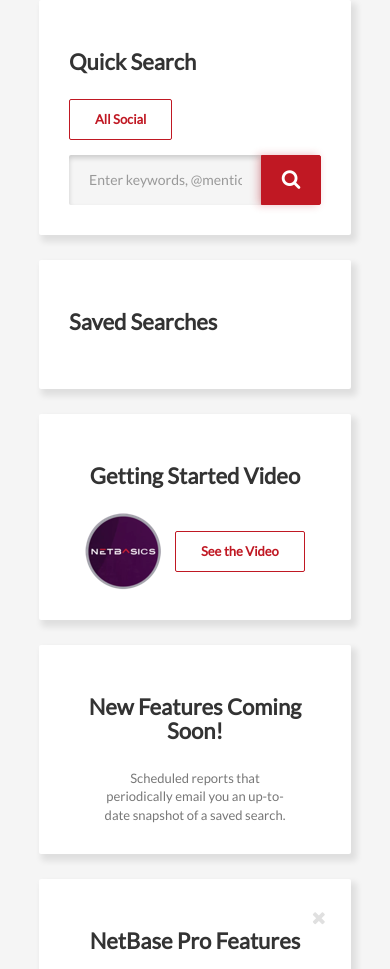
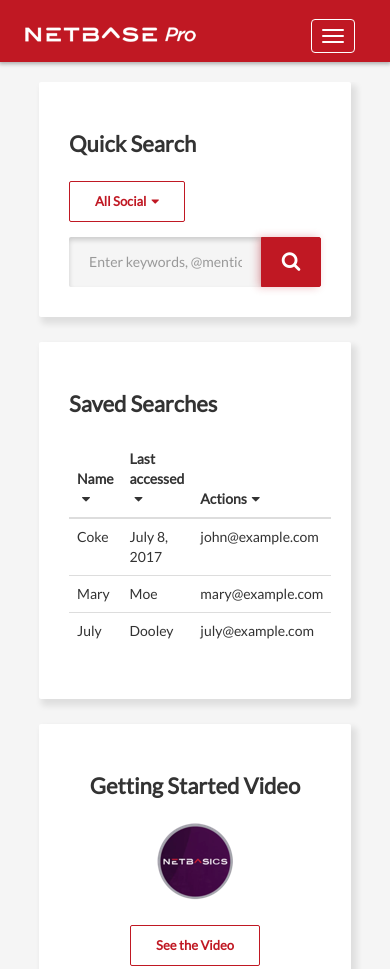
Before and after one commit to victorwltsang/nbpro, a website: page index.html in a window 390 px wide. Shown: the top 969 px of the page. Drawn offline with nearby package versions, Linux system fonts and the light colour scheme.

Commit message:
more responsiveness, added navbar, started table

```diff
--- a/index.html
+++ b/index.html
@@ -13,6 +13,30 @@
 
   <body>
     <div id="wrapper">
+
+
+      <nav class="navbar navbar-red">
+        <div class="container">
+          <div class="navbar-header">
+            <button type="button" class="navbar-toggle" data-toggle="collapse" data-target="#navbar">
+        <span class="icon-bar"></span>
+        <span class="icon-bar"></span>
+        <span class="icon-bar"></span>
+      </button>
+            <a href="#"><img class="navbar-brand-image" src="assets/images/NBpro.png" alt="NetBase Pro" /></a>
+          </div>
+          <div class="collapse navbar-collapse" id="navbar">
+            <ul class="nav navbar-nav">
+              <li class=""><a href="#"><i class="fa fa-home fa-nav-padding-right" aria-hidden="true"></i>Home</a></li>
+              <li><a href="#"><i class="fa fa-search fa-nav-padding-right" aria-hidden="true"></i>Search</a></li>
+              <li><a href="#"><i class="fa fa-pie-chart fa-nav-padding-right" aria-hidden="true"></i>Compare</a></li>
+            </ul>
+            <ul class="nav navbar-nav navbar-right">
+              <li><a href="#" class="navbar-profile-dropdown"><img class="navbar-profile-pic" src="assets/images/profile-pic.png" /> <i class="fa fa-caret-down fa-carat-padding-left" aria-hidden="true"></i></a></li>
+            </ul>
+          </div>
+        </div>
+      </nav>
       <main class="app">
         <div class="container">
           <div class="row">
@@ -20,7 +44,7 @@
               <div id="search-bar" class="search row widget widget-white-bg widget-margin-bottom widget-margin-right">
 
                 <h1>Quick Search</h1>
-                <a href="#" class="btn widget-btn widget-btn-red">All Social</a>
+                <a href="#" class="btn widget-btn widget-btn-red">All Social<i class="fa fa-caret-down fa-carat-padding-left" aria-hidden="true"></i></a>
                 <form role="search">
                   <div class="input-group">
                     <input class="form-control input-bar" placeholder="Enter keywords, @mentions, #hastags and links" name="search-term" id="search-term" type="text">
@@ -34,20 +58,47 @@
               <div id="saved-search" class="row widget widget-white-bg widget-margin-bottom widget-margin-right">
 
                 <h1>Saved Searches</h1>
-
+                <table class="table">
+                  <thead>
+                    <tr>
+                      <th>Name<i class="fa fa-caret-down fa-carat-padding-left" aria-hidden="true"></i></th>
+                      <th>Last accessed<i class="fa fa-caret-down fa-carat-padding-left" aria-hidden="true"></i></th>
+                      <th>Actions<i class="fa fa-caret-down fa-carat-padding-left" aria-hidden="true"></i></th>
+                    </tr>
+                  </thead>
+                  <tbody>
+                    <tr>
+                      <td>Coke</td>
+                      <td>July 8, 2017</td>
+                      <td>john@example.com</td>
+                    </tr>
+                    <tr>
+                      <td>Mary</td>
+                      <td>Moe</td>
+                      <td>mary@example.com</td>
+                    </tr>
+                    <tr>
+                      <td>July</td>
+                      <td>Dooley</td>
+                      <td>july@example.com</td>
+                    </tr>
+                  </tbody>
+                </table>
               </div>
 
               <div id="information" class="row row-flex text-center widget-margin-right">
-                <div class="col-md-6 col-sm-12 no-gutter-left">
+                <div class="col-lg-6 col-md-12 no-gutter-left">
                   <div class="widget widget-white-bg widget-margin-bottom">
                     <h1>Getting Started Video</h1>
                     <div class="netbasics">
-                      <img class="" src="assets/images/netbasics.png" />
-                      <a href="#" class="btn widget-btn widget-btn-red">See the Video</a>
+                      <img src="assets/images/netbasics.png" />
+                      <div class="netbasics-link">
+                        <a href="#" class="btn widget-btn widget-btn-red">See the Video</a>
+                      </div>
                     </div>
                   </div>
                 </div>
-                <div class="col-md-6 col-sm-12 no-gutter-right">
+                <div class="col-lg-6 col-md-12 no-gutter-right">
                   <div class="widget widget-white-bg widget-margin-bottom ">
                     <h1>New Features Coming Soon!</h1>
                     <p class="widget-soon-feature-text">Scheduled reports that periodically email you an up-to-date snapshot of a saved search.</p>
@@ -66,7 +117,7 @@
               </div>
 
               <div id="use-cases" class="row widget widget-white-bg widget-margin-bottom">
-                <i class="fa fa-times widget-close" aria-hidden="true"></i>
+
                 <h1>NetBase Pro Use Cases</h1>
 
                 <p> Here are a few examples of the many use cases that NetBase Pro supports:</p>
--- a/temp/scss/style.scss
+++ b/temp/scss/style.scss
@@ -1,21 +1,10 @@
-@import './base/mixins'; // * {
+@import './base/mixins';
+// * {
 //   background-color: rgba(0,0,0,.10);
 //   border          : 1px dashed red !important;
 // }
 
 
-
-.no-gutter {
-  &-left {
-    padding-left: 0;
-    padding-right: 0px;
-  }
-
-  &-right {
-    padding-right: 0;
-    padding-left: 0px;
-  }
-}
 
 body,
 html {
@@ -28,37 +17,82 @@
   position: relative;
 }
 
+.fa-nav-padding-right {
+  padding-right: 7px;
+}
 
-.container{
-  width:80%;
+.fa-carat-padding-left {
+  padding-left: 5px;
+}
+
+.container {
+  width: 80%;
 }
 
 #wrapper {
   min-height: 100%;
-
 }
 
-footer {
-  position: relative;
-  clear: both;
-  margin-top: -80px;
-  width: 100%;
-  text-align: center;
-  font-size: 12px;
-  color: #979797;
+nav {
+  a {
+    color: white;
   }
 
-footer p {
-  padding: 30px;
-  margin: 0;
+  .container {
+    padding: 0;
+  }
 }
 
-.footer-line {
-  border-top: 1px solid rgba(67,67,69,0.33);
+.navbar {
+  border-radius: 0 !important;
+  padding-top: 10px;
+
+  &-brand-image {
+    padding-top: 16px;
+    margin-right: 50px;
+  }
+
+  &-red {
+    background: #C01823;
+    box-shadow: 0 1px 4px 1px rgba(0,0,0,0.30);
+  }
+
+  &-toggle {
+    position: relative;
+    float: right;
+    padding: 9px 10px;
+    margin-top: 8px;
+    margin-right: 10px;
+    margin-bottom: 8px;
+    background-color: transparent;
+    background-image: none;
+    border: 1px solid white;
+    color: white;
+    border-radius: 4px;
+  }
+}
+
+.nav > li > a:focus,
+.nav > li > a:hover {
+  background-color: transparent;
+  color: white;
+  border-bottom: 4px solid white;
+}
+
+.icon-bar {
+  background-color: white;
+}
+
+.navbar-profile-dropdown {
+  margin-top: -8px;
+}
+
+.navbar-profile-dropdown:focus,
+.navbar-profile-dropdown:hover {
+  border-bottom: 0 solid transparent !important;
 }
 
 .app {
-  // display:none;
   overflow: auto;
   margin-bottom: 5px;
   padding-bottom: 80px;
@@ -73,6 +107,18 @@
   ul {
     font-size: 13px;
     color: #777777;
+  }
+}
+
+.no-gutter {
+  &-left {
+    padding-left: 0;
+    padding-right: 0;
+  }
+
+  &-right {
+    padding-right: 0;
+    padding-left: 0;
   }
 }
 
@@ -149,7 +195,6 @@
     }
   }
 
-  ,
   &-btn-search-red:active,
   &-btn-search-red:focus {
     outline: none;
@@ -199,8 +244,29 @@
 
 .netbasics {
   img {
-    margin-right: 10px;
+    display:inline-block;
+    margin-bottom:25px;
   }
+
+}
+
+footer {
+  position: relative;
+  clear: both;
+  margin-top: -80px;
+  width: 100%;
+  text-align: center;
+  font-size: 12px;
+  color: #979797;
+}
+
+footer p {
+  padding: 30px;
+  margin: 0;
+}
+
+.footer-line {
+  border-top: 1px solid rgba(67,67,69,0.33);
 }
 @media screen and (min-width:991px) {
   .widget {
--- a/timesheet.txt
+++ b/timesheet.txt
@@ -1,2 +1,2 @@
 7/25 2hours
-7/26 10:40am-12:40pm, 1:20
+7/26 10:40am-12:40pm, 1:20-3:20,3:40
```
Also changed, not shown: assets/css/style.css, assets/images/NBpro.png (added), assets/images/profile-pic.png (added). Lines whose indentation alone changed are shown as unchanged.
